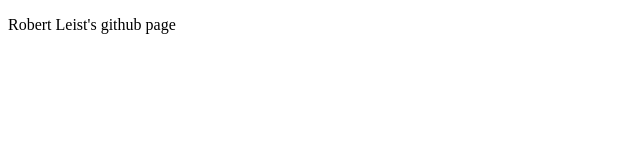
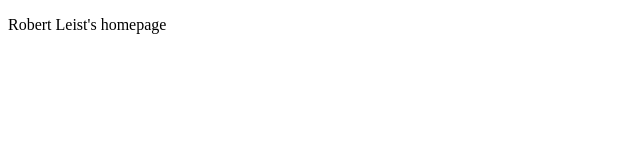
Before and after one commit to obi-nx/obi-nx.github.io, a plain HTML site: page index.html in a window 1280 px wide. Shown: the full height of the page, 0-640 px from the left. Drawn offline with Linux system fonts and the light colour scheme.

Commit message:
added index.html

```diff
--- a/index.html
+++ b/index.html
@@ -2,9 +2,9 @@
 <html lang="en">
 <head>
     <meta charset="UTF-8">
-    <title>Title</title>
+    <title>Robert Leist's Homepage</title>
 </head>
 <body>
-<p>Robert Leist's github page</p>
+<p>Robert Leist's homepage</p>
 </body>
 </html>
```
